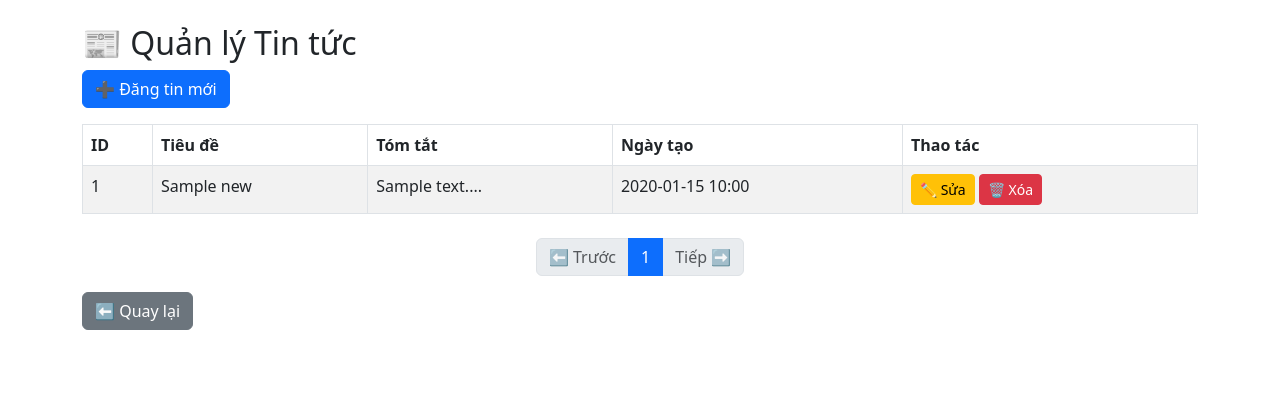
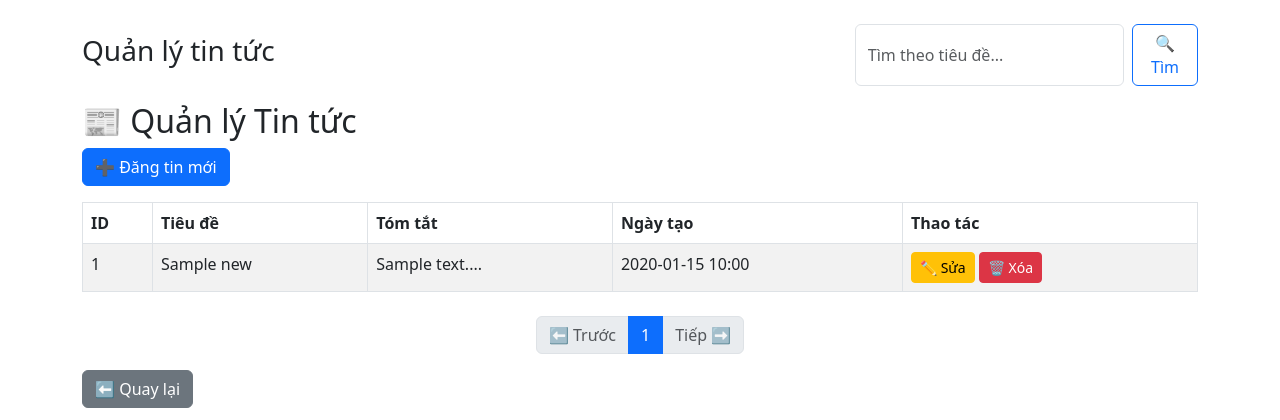
Before and after one commit to Phucsinh238/fastapi-pdf-app, a FastAPI app: page /admin/news in a window 1280 px wide. Shown: the top 420 px of the page. Run offline with FastAPI, Linux system fonts and the light colour scheme; a user stored in the database is signed in; tables that the repository leaves empty hold one stand-in row (values such as "Sample post").

Commit message:
Update news_admin_list.html

```diff
--- a/app/templates/news_admin_list.html
+++ b/app/templates/news_admin_list.html
@@ -6,6 +6,15 @@
   <link href="https://cdn.jsdelivr.net/npm/bootstrap@5.3.0/dist/css/bootstrap.min.css" rel="stylesheet">
 </head>
 <body class="container py-4">
+<div class="d-flex justify-content-between align-items-center mb-3">
+  <h3>Quản lý tin tức</h3>
+  <form method="get" action="/admin/news" class="d-flex">
+    <input type="text" name="search" class="form-control me-2"
+           placeholder="Tìm theo tiêu đề..."
+           value="{{ search }}">
+    <button type="submit" class="btn btn-outline-primary">🔍 Tìm</button>
+  </form>
+</div>
 
   <h2>📰 Quản lý Tin tức</h2>
   <a href="/admin/news/new" class="btn btn-primary mb-3">➕ Đăng tin mới</a>
```
